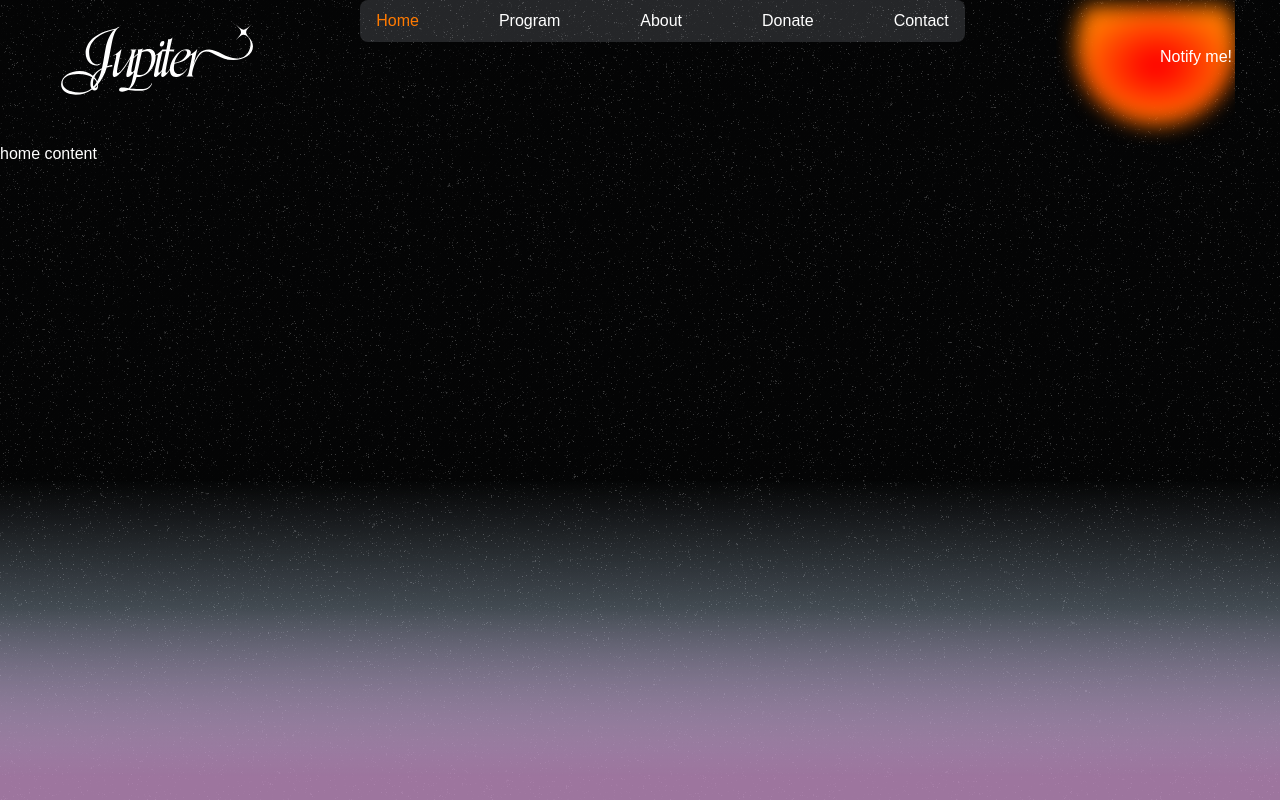
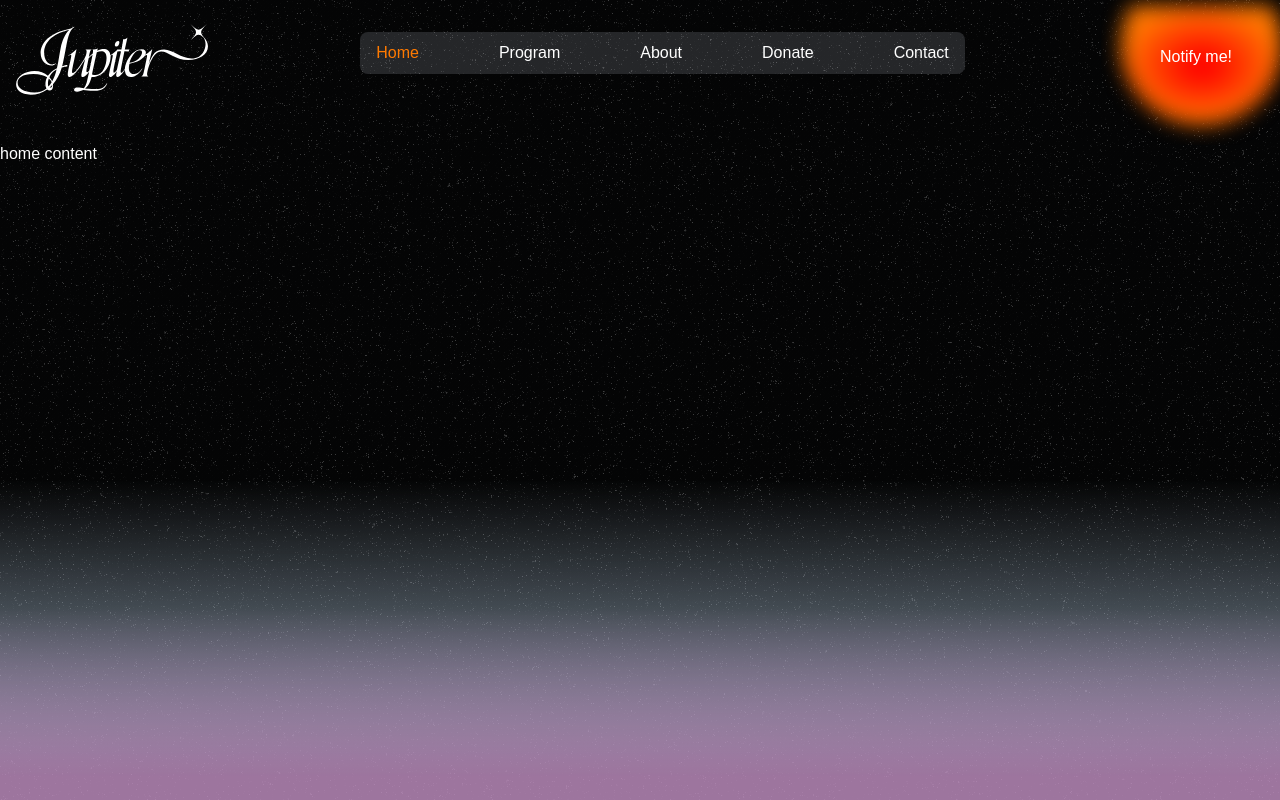
Before and after one commit to lizetteayala1211/jupiter-mag, a Next.js app: page / in a window 1280 px wide. Built offline with nearby package versions, Linux system fonts and the light colour scheme; a web font is replaced by a local one.

Commit message:
fixed up the desktop css regressing

```diff
--- a/src/components/header/styled.ts
+++ b/src/components/header/styled.ts
@@ -18,6 +18,10 @@ export const HeaderContainer = styled.div`
   align-items: flex-start;
   justify-content: space-around;
   width: 100%;
+
+  @media (min-width: ${screenLgMin}) {
+    justify-content: space-between;
+  }
 `
 
 export const DesktopNavBarContainer = styled.div`
@@ -26,6 +30,7 @@ export const DesktopNavBarContainer = styled.div`
   background-color: #e0e9f426;
   border-radius: 8px;
   justify-content: center;
+  margin-top: 2em;
 `
 
 export const MobileNavBarContainer = styled.div`
```
